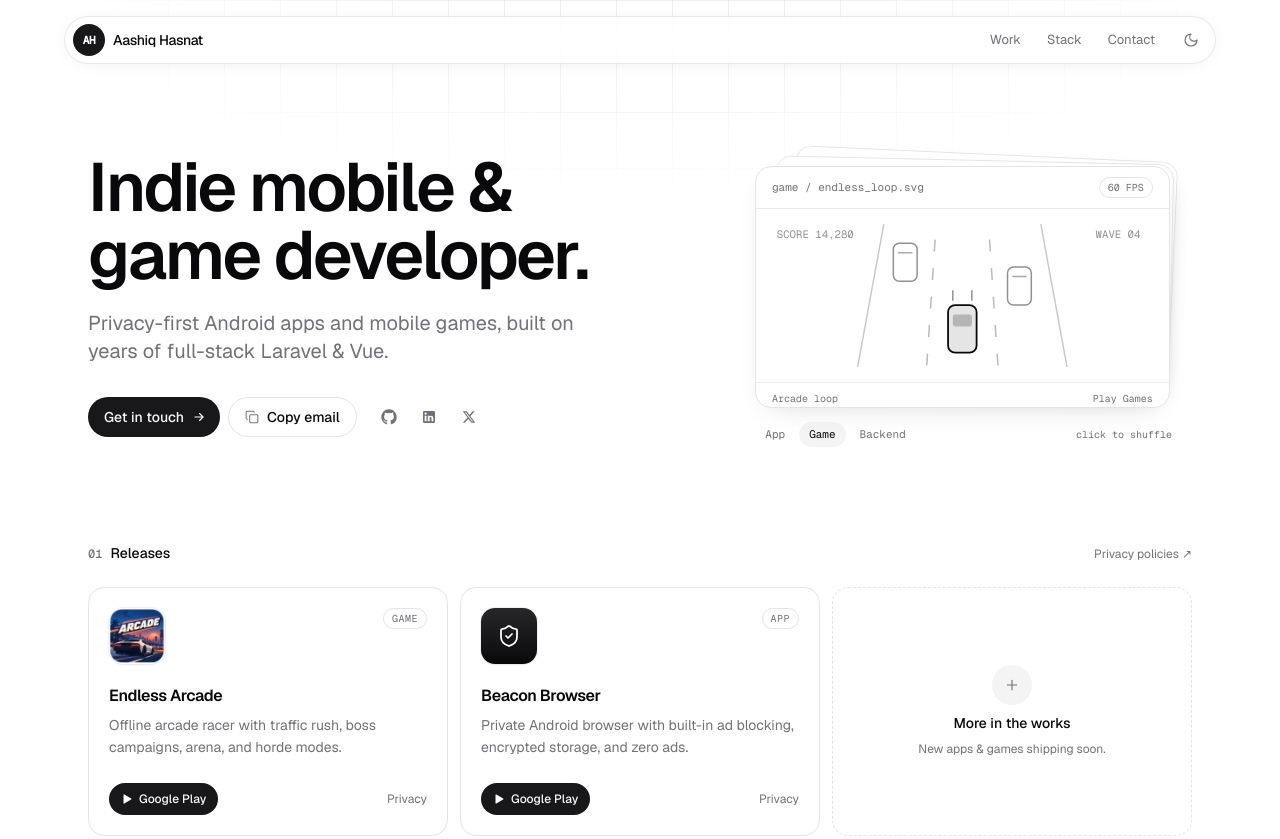
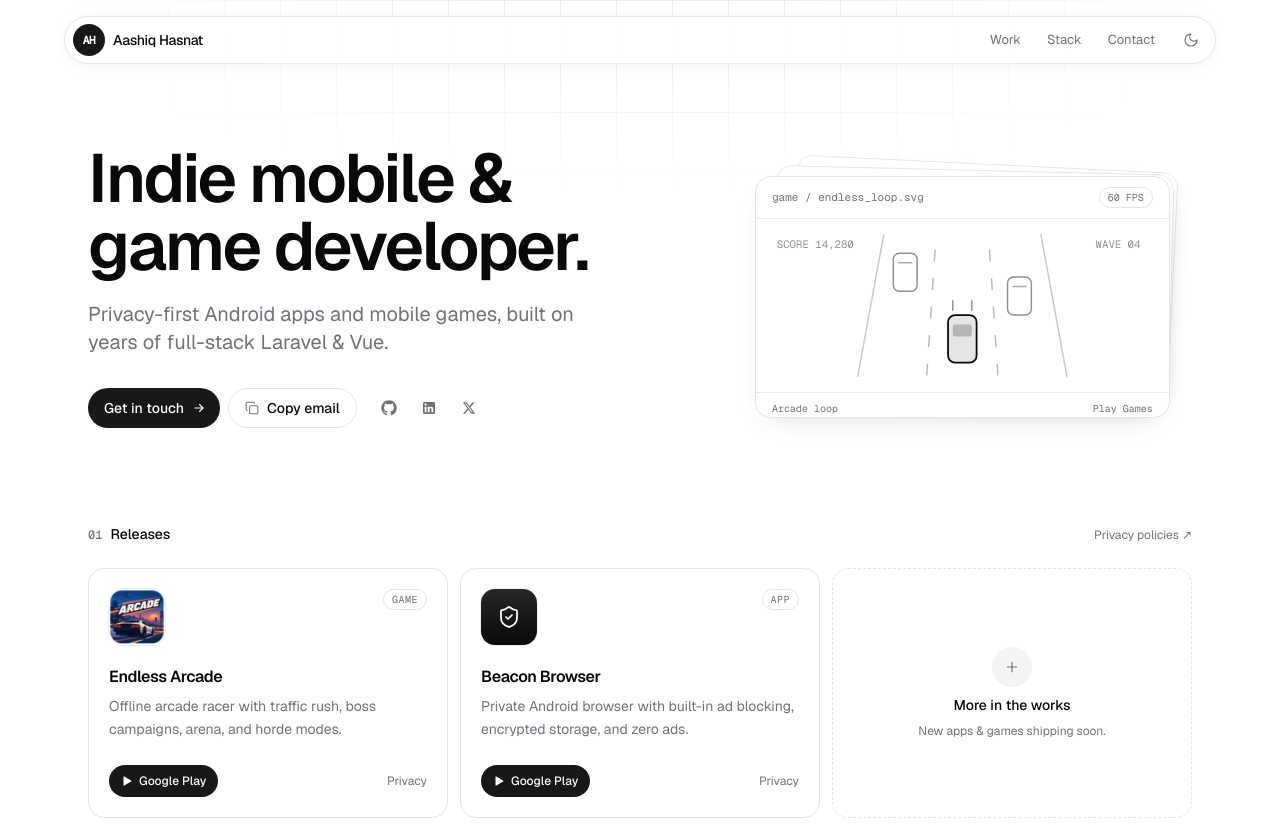
Before and after one commit to aashiqhasnat/aashiqhasnat.github.io, a plain HTML site: page index.html in a window 1280 px wide. Shown: the top 839 px of the page. Drawn offline with nearby package versions, Linux system fonts and the light colour scheme.

Commit message:
Remove deck switcher controls and upgrade to 2-phase peel-and-tuck shuffle

```diff
--- a/index.html
+++ b/index.html
@@ -109,23 +109,43 @@
     @keyframes rise { from { opacity: 0; transform: translateY(10px); filter: blur(4px); } to { opacity: 1; transform: none; filter: none; } }
     .rise { animation: rise .7s cubic-bezier(.2,.7,.2,1) both; animation-delay: calc(var(--i, 0) * 80ms); }
 
-    /* Minimal 3-card auto-shuffling hero deck */
-    .deck-stage { position: relative; height: 264px; }
+    /* Minimal 3-card physical auto-shuffling hero deck */
+    .deck-stage { position: relative; height: 264px; --peel-x: 20px; }
+    @media (min-width: 640px) { .deck-stage { --peel-x: 42px; } }
     .deck-card {
       position: absolute; inset: 22px 22px 0 0;
-      transition: transform .55s cubic-bezier(.22,1,.36,1), opacity .45s ease, border-color .3s ease;
+      transition: transform .52s cubic-bezier(.22, 1.08, .36, 1), opacity .4s ease, box-shadow .4s ease, border-color .3s ease;
       will-change: transform, opacity;
     }
     .deck-card > * { transition: opacity .35s ease; }
-    .deck-card[data-slot="0"] { transform: translate3d(0, 0, 0) scale(1) rotate(0deg); z-index: 30; opacity: 1; cursor: pointer; }
-    .deck-card[data-slot="1"] { transform: translate3d(10px, -11px, 0) scale(.96) rotate(1.3deg); z-index: 20; opacity: 1; pointer-events: none; }
+    .deck-card[data-slot="0"] {
+      transform: translate3d(0, 0, 0) scale(1) rotate(0deg);
+      z-index: 30; opacity: 1; cursor: pointer;
+    }
+    .deck-card[data-slot="0"]:hover {
+      transform: translate3d(-2px, -3px, 0) scale(1.005) rotate(-.4deg);
+    }
+    .deck-card[data-slot="1"] {
+      transform: translate3d(10px, -11px, 0) scale(.96) rotate(1.4deg);
+      z-index: 20; opacity: 1; pointer-events: none;
+    }
     .deck-card[data-slot="1"] > * { opacity: .28; }
-    .deck-card[data-slot="2"] { transform: translate3d(20px, -22px, 0) scale(.92) rotate(2.6deg); z-index: 10; opacity: 1; pointer-events: none; }
+    .deck-card[data-slot="2"] {
+      transform: translate3d(20px, -22px, 0) scale(.92) rotate(2.8deg);
+      z-index: 10; opacity: 1; pointer-events: none;
+    }
     .deck-card[data-slot="2"] > * { opacity: .12; }
-    .deck-card.is-leaving {
-      transform: translate3d(36px, 8px, 0) scale(.95) rotate(4deg);
-      z-index: 35; opacity: 0;
-      transition: transform .26s cubic-bezier(.4,0,1,1), opacity .22s ease;
+
+    /* Phase 1: peel front card out along a smooth arc */
+    .deck-card.is-peeling {
+      transform: translate3d(var(--peel-x), -16px, 0) scale(.96) rotate(5.5deg) !important;
+      z-index: 35 !important; opacity: .96; pointer-events: none;
+      transition: transform .27s cubic-bezier(.32, 0, .2, 1), box-shadow .27s ease;
+    }
+    /* Phase 2: drop z-index and tuck smoothly into the back of the deck */
+    .deck-card.is-tucking {
+      z-index: 5 !important; pointer-events: none;
+      transition: transform .42s cubic-bezier(.22, 1, .36, 1), opacity .35s ease;
     }
 
     @keyframes road { to { stroke-dashoffset: -24; } }
@@ -269,16 +289,6 @@
               <span>MySQL</span>
             </div>
           </div>
-        </div>
-
-        <!-- Minimal deck switcher -->
-        <div class="mt-3.5 flex items-center justify-between pr-5">
-          <div class="flex items-center gap-1" role="tablist" aria-label="Preview deck cards">
-            <button type="button" data-deck-pick="0" class="rounded-full bg-secondary px-2.5 py-1 font-mono text-[11px] text-foreground transition-colors focus:outline-none focus-visible:ring-1 focus-visible:ring-ring">App</button>
-            <button type="button" data-deck-pick="1" class="rounded-full px-2.5 py-1 font-mono text-[11px] text-muted-foreground transition-colors hover:text-foreground focus:outline-none focus-visible:ring-1 focus-visible:ring-ring">Game</button>
-            <button type="button" data-deck-pick="2" class="rounded-full px-2.5 py-1 font-mono text-[11px] text-muted-foreground transition-colors hover:text-foreground focus:outline-none focus-visible:ring-1 focus-visible:ring-ring">Backend</button>
-          </div>
-          <span class="font-mono text-[10px] text-muted-foreground">click to shuffle</span>
         </div>
       </div>
     </section>
@@ -424,26 +434,19 @@
       });
     });
 
-    // Auto-shuffling 3-card hero deck
+    // Auto-shuffling 3-card hero deck (2-phase peel & tuck)
     (function () {
       var deck = document.getElementById('hero-deck');
       if (!deck) return;
       var cards = Array.prototype.slice.call(deck.querySelectorAll('.deck-card'));
-      var picks = Array.prototype.slice.call(document.querySelectorAll('[data-deck-pick]'));
       var order = [0, 1, 2];
       var busy = false;
       var paused = false;
       var reduced = window.matchMedia && window.matchMedia('(prefers-reduced-motion: reduce)').matches;
 
-      function render() {
+      function applySlots() {
         order.forEach(function (cardIdx, slot) {
           cards[cardIdx].dataset.slot = String(slot);
-        });
-        picks.forEach(function (btn, idx) {
-          var active = idx === order[0];
-          btn.classList.toggle('bg-secondary', active);
-          btn.classList.toggle('text-foreground', active);
-          btn.classList.toggle('text-muted-foreground', !active);
         });
       }
 
@@ -451,42 +454,39 @@
         if (busy) return;
         busy = true;
         var front = cards[order[0]];
-        front.classList.add('is-leaving');
+
+        if (reduced) {
+          order.push(order.shift());
+          applySlots();
+          busy = false;
+          return;
+        }
+
+        // Phase 1: peel front card out while promoting behind cards slightly after
+        front.classList.add('is-peeling');
+
         setTimeout(function () {
+          // Phase 2: drop behind the stack and glide smoothly into back slot
           order.push(order.shift());
-          front.classList.remove('is-leaving');
-          render();
-          busy = false;
-        }, reduced ? 0 : 250);
-      }
+          front.classList.remove('is-peeling');
+          front.classList.add('is-tucking');
+          applySlots();
 
-      function bringToFront(targetIdx) {
-        if (busy || order[0] === targetIdx) return;
-        busy = true;
-        var front = cards[order[0]];
-        front.classList.add('is-leaving');
-        setTimeout(function () {
-          while (order[0] !== targetIdx) order.push(order.shift());
-          front.classList.remove('is-leaving');
-          render();
-          busy = false;
-        }, reduced ? 0 : 220);
+          setTimeout(function () {
+            front.classList.remove('is-tucking');
+            busy = false;
+          }, 420);
+        }, 270);
       }
 
       deck.addEventListener('click', shuffleNext);
       deck.addEventListener('mouseenter', function () { paused = true; });
       deck.addEventListener('mouseleave', function () { paused = false; });
 
-      picks.forEach(function (btn) {
-        btn.addEventListener('click', function () {
-          bringToFront(Number(btn.dataset.deckPick));
-        });
-      });
-
       if (!reduced) {
         setInterval(function () {
           if (!paused && !document.hidden) shuffleNext();
-        }, 3400);
+        }, 3200);
       }
     })();
   </script>
```
